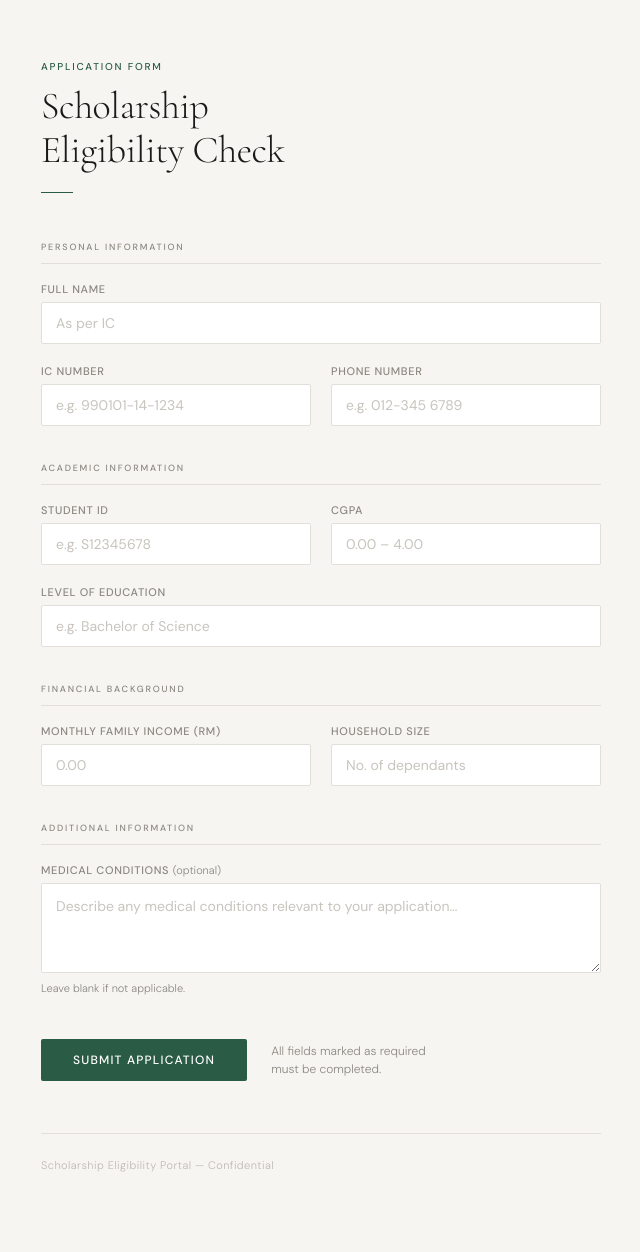
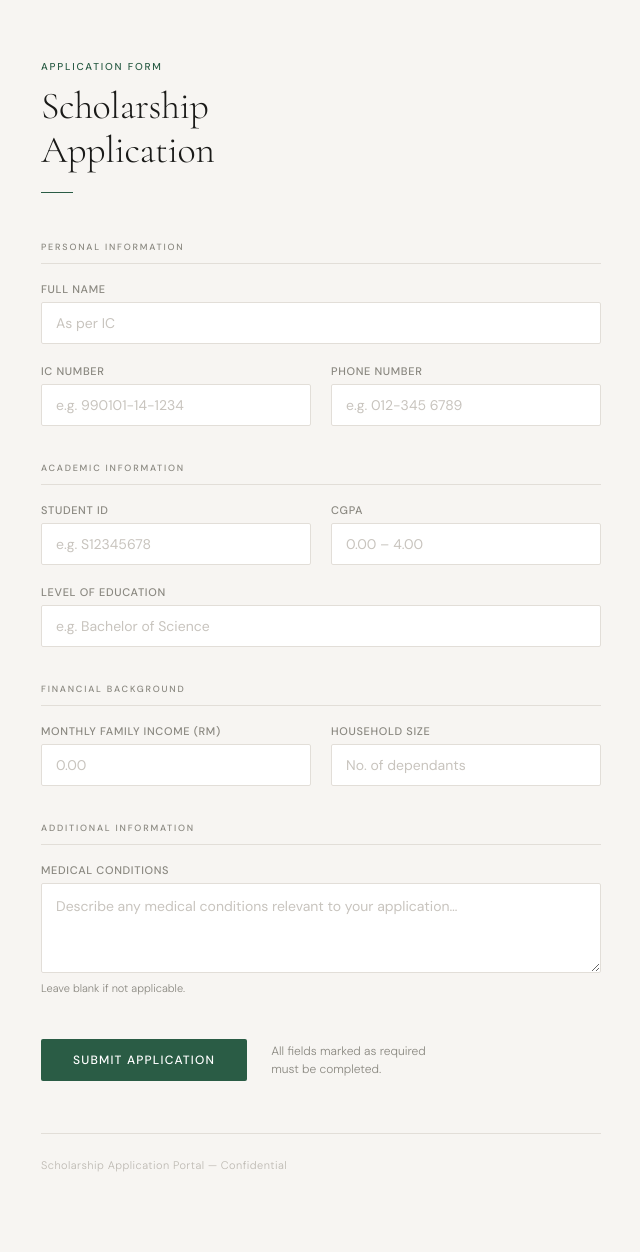
Before and after one commit to h3yzell/ScholarshipEligibility, a Flask app: page / in a window 1280 px wide. Shown: the whole page, without its empty margins (319-959 px from the left). Run offline with Flask 3, Linux system fonts and the light colour scheme.

Commit message:
fix: change naming

```diff
--- a/Phase1/templates/index.html
+++ b/Phase1/templates/index.html
@@ -3,7 +3,7 @@
 <head>
     <meta charset="UTF-8">
     <meta name="viewport" content="width=device-width, initial-scale=1.0">
-    <title>Scholarship Eligibility Check</title>
+    <title>Scholarship Application</title>
     <link href="https://fonts.googleapis.com/css2?family=Cormorant+Garamond:wght@300;400;500&family=DM+Sans:wght@300;400;500&display=swap" rel="stylesheet">
     <link rel="stylesheet" href="{{ url_for('static', filename='styles.css') }}">
 </head>
@@ -13,7 +13,7 @@
 
     <div class="header">
         <p class="header-label">Application Form</p>
-        <h1>Scholarship<br>Eligibility Check</h1>
+        <h1>Scholarship<br>Application</h1>
         <div class="header-divider"></div>
     </div>
 
@@ -80,8 +80,8 @@
         <div class="section">
             <p class="section-title">Additional Information</p>
             <div class="field">
-                <label for="medication_problems">Medical Conditions <span style="font-weight:300;text-transform:none;letter-spacing:0;">(optional)</span></label>
-                <textarea id="medication_problems" name="medication_problems" placeholder="Describe any medical conditions relevant to your application…"></textarea>
+                <label for="medication_problems">Medical Conditions</label>
+                <textarea id="medication_problems" name="medication_problems" placeholder="Describe any medical conditions relevant to your application…" required></textarea>
                 <span class="field-hint">Leave blank if not applicable.</span>
             </div>
         </div>
@@ -95,7 +95,7 @@
     </form>
 
     <div class="footer-mark">
-        Scholarship Eligibility Portal &mdash; Confidential
+        Scholarship Application Portal &mdash; Confidential
     </div>
 
 </div>
--- a/Phase4/templates/index.html
+++ b/Phase4/templates/index.html
@@ -12,7 +12,6 @@
 <div class="container">
 
     <div class="header">
-        <p class="header-label">Application Portal (Phase 4 Privacy Implementation)</p>
         <h1>Scholarship<br>Application</h1>
         <div class="header-divider"></div>
     </div>
@@ -50,7 +49,7 @@
         <div class="section">
             <p class="section-title">Additional Information</p>
             <div class="field">
-                <label for="medication_problems">Medical Conditions <span style="font-weight:300;text-transform:none;letter-spacing:0;">(optional)</span></label>
+                <label for="medication_problems">Medical Conditions</label>
                 <textarea id="medication_problems" name="medication_problems" placeholder="Describe any medical conditions relevant to your application…"></textarea>
                 <span class="field-hint">Note: Raw text descriptions are processed in transit to set an accessibility flag and are immediately destroyed. No medical text logs are stored in our database.</span>
             </div>
```
